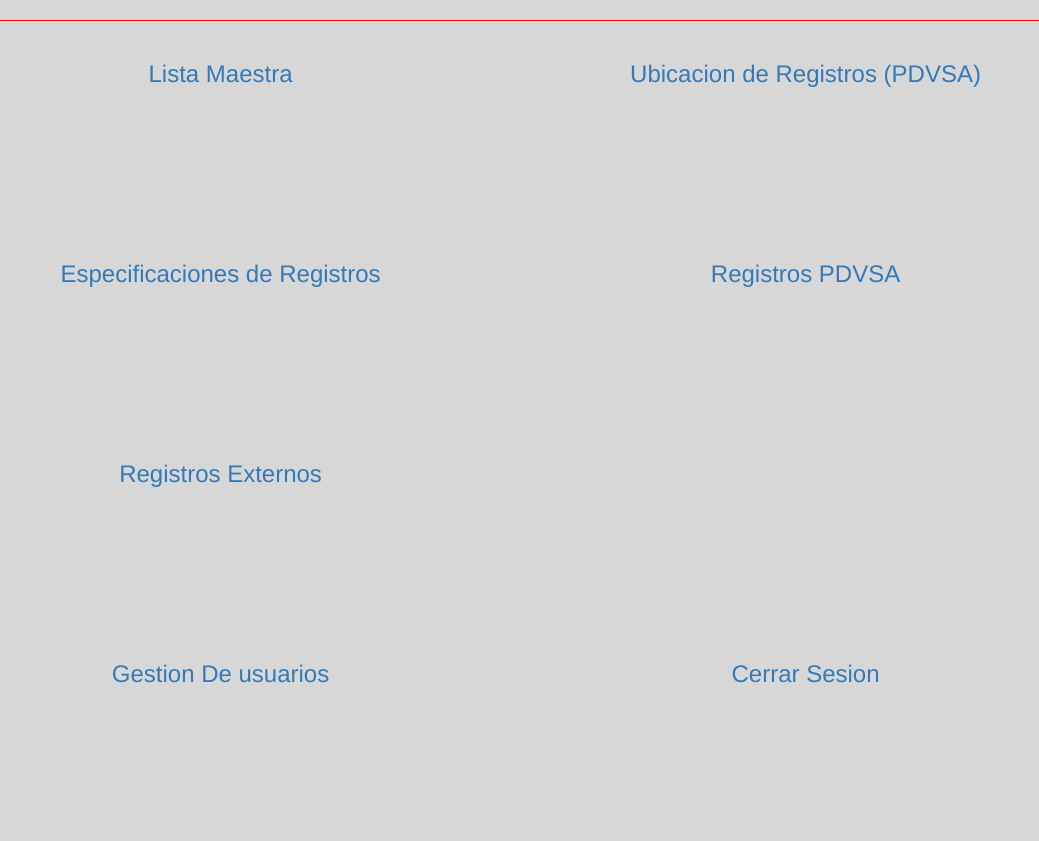
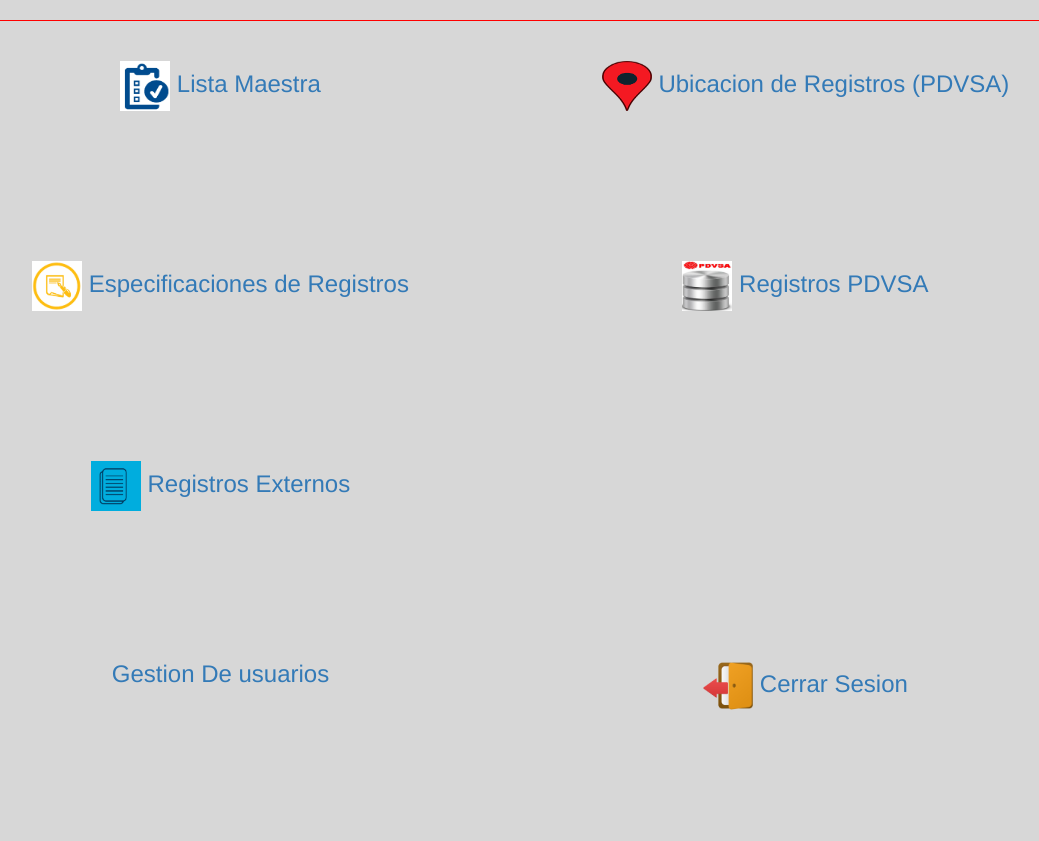
Before and after one commit to japr8985/sdc, a PHP site: page /home.php in a window 1280 px wide. Shown: the part 118-959 px from the top of the page, without its empty margins (127-1166 px from the left). Run offline with PHP 8.4, Linux system fonts and the light colour scheme; a user stored in the database is signed in.

Commit message:
Asignacion de iconos

```diff
--- a/Assets/css/general.css
+++ b/Assets/css/general.css
@@ -53,6 +53,9 @@
 .vertical-center{
     margin-top: 20%;
     margin-left: 30%;
+}
 
-
+.icon{
+	width: 50px;
+	height:50px;
 }
--- a/home.php
+++ b/home.php
@@ -5,6 +5,7 @@
 			<div class="col-xs-6">
 				<a href="listaMaestra.php">
 					<h3>
+					<img src="Assets/iconos/lista_ maestra.png" class="icon">
 					Lista Maestra
 					</h3>
 				</a>
@@ -12,6 +13,7 @@
 			<div class="col-xs-6">
 				<a href="ubicacion.php">
 					<h3>
+					<img src="Assets/iconos/ubicacion.png" class="icon">
 						Ubicacion de Registros (PDVSA)
 					</h3>
 				</a>
@@ -21,6 +23,7 @@
 			<div class="col-xs-6">
 				<a href="especificacionPlanosDocumentos.php">
 					<h3>
+					<img src="Assets/iconos/especificaciones.png" class="icon">
 						Especificaciones de Registros
 					</h3>
 				</a>
@@ -28,6 +31,7 @@
 			<div class="col-xs-6">
 				<a href="registros.php">
 						<h3>
+						<img src="Assets/iconos/registros_pdvsa.png" class="icon">
 							Registros PDVSA
 						</h3>
 					</a>
@@ -37,6 +41,7 @@
 			<div class="col-xs-6">
 				<a href="registros_externos.php">
 					<h3>
+						<img src="Assets/iconos/registros_externos.png" class="icon">
 						Registros Externos
 					</h3>
 				</a>
@@ -55,6 +60,7 @@
 		    <div class="col-xs-6">
                 <a href="#" onclick="cerrarSesion()">
 		            <h3>
+						<img src="Assets/iconos/logout.png" class="icon">
 		                Cerrar Sesion
 		            </h3>
                 </a>
```
Also changed, not shown: Assets/iconos/especificaciones.png (added), Assets/iconos/lista_ maestra.png (added), Assets/iconos/logout.png (added), Assets/iconos/registros_externos.png (added), Assets/iconos/registros_pdvsa.png (added), Assets/iconos/ubicacion.png (added).
